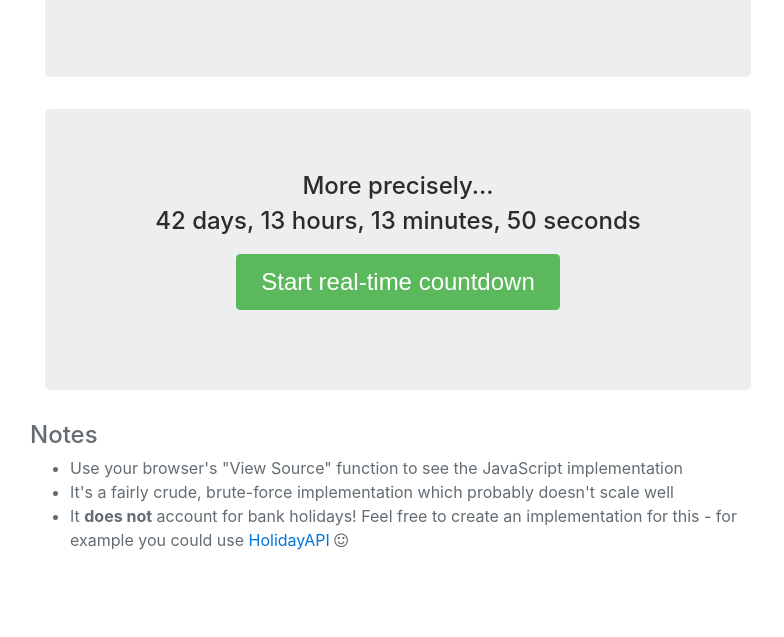
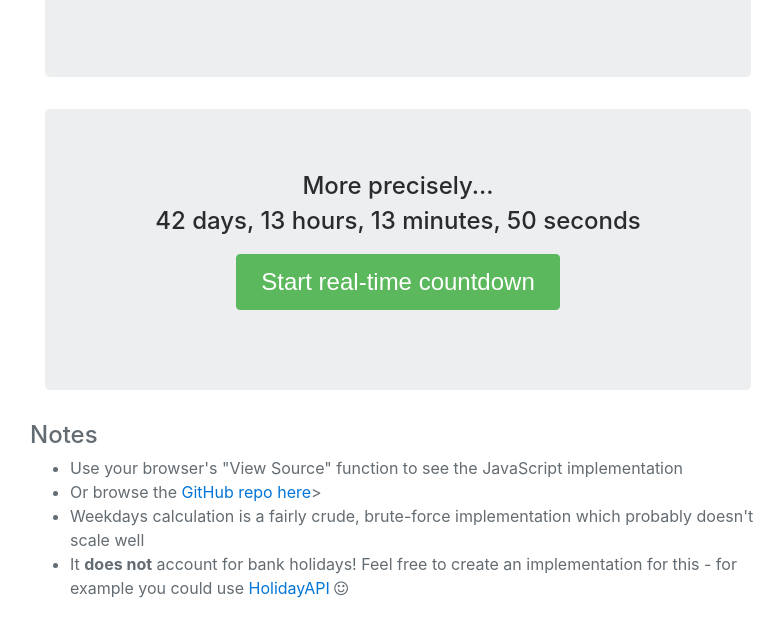
Before and after one commit to OptimityAdvisors/fla-ctr, a plain HTML site: page src/index.html in a window 1280 px wide. Shown: the part 473-1110 px from the top of the page, without its empty margins (242-1026 px from the left). Before the commit the page ends 1065 px from the top, so only its background shows below. Drawn offline with nearby package versions, Linux system fonts and the light colour scheme.

Commit message:
Updated README

```diff
--- a/src/index.html
+++ b/src/index.html
@@ -39,7 +39,8 @@
                 <h4>Notes</h4>
                 <ul>
                     <li>Use your browser's "View Source" function to see the JavaScript implementation</li>
-                    <li>It's a fairly crude, brute-force implementation which probably doesn't scale well</li>
+                    <li>Or browse the <a href="https://github.com/OptimityAdvisors/fla-ctr">GitHub repo here</a>>
+                    <li>Weekdays calculation is a fairly crude, brute-force implementation which probably doesn't scale well</li>
                     <li>It <strong>does not</strong> account for bank holidays! Feel free to create an
                         implementation for this - for example you could use
                         <a href="https://holidayapi.com/">HolidayAPI</a> <i class="fa fa-smile-o"></i>
```
Also changed, not shown: README.md.
